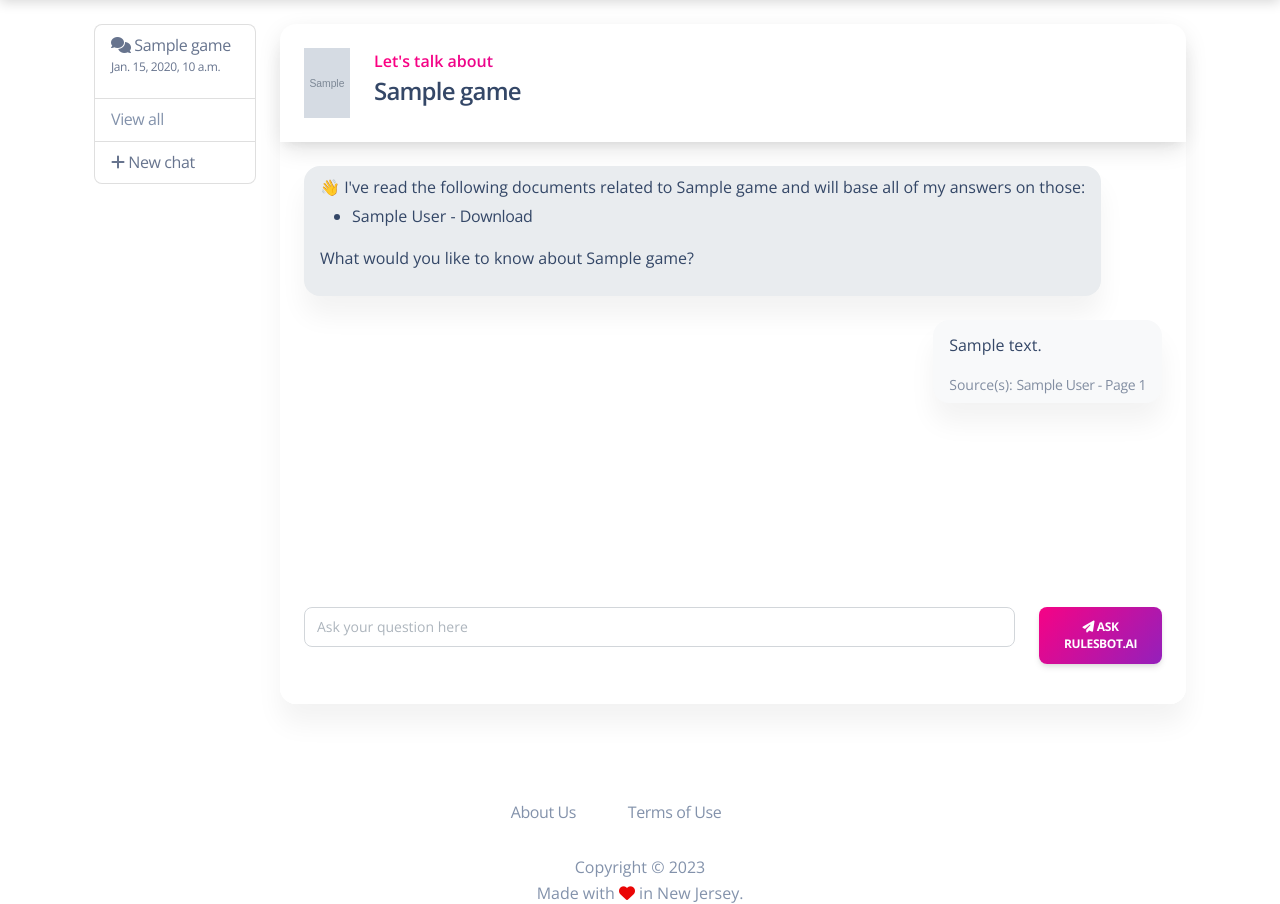
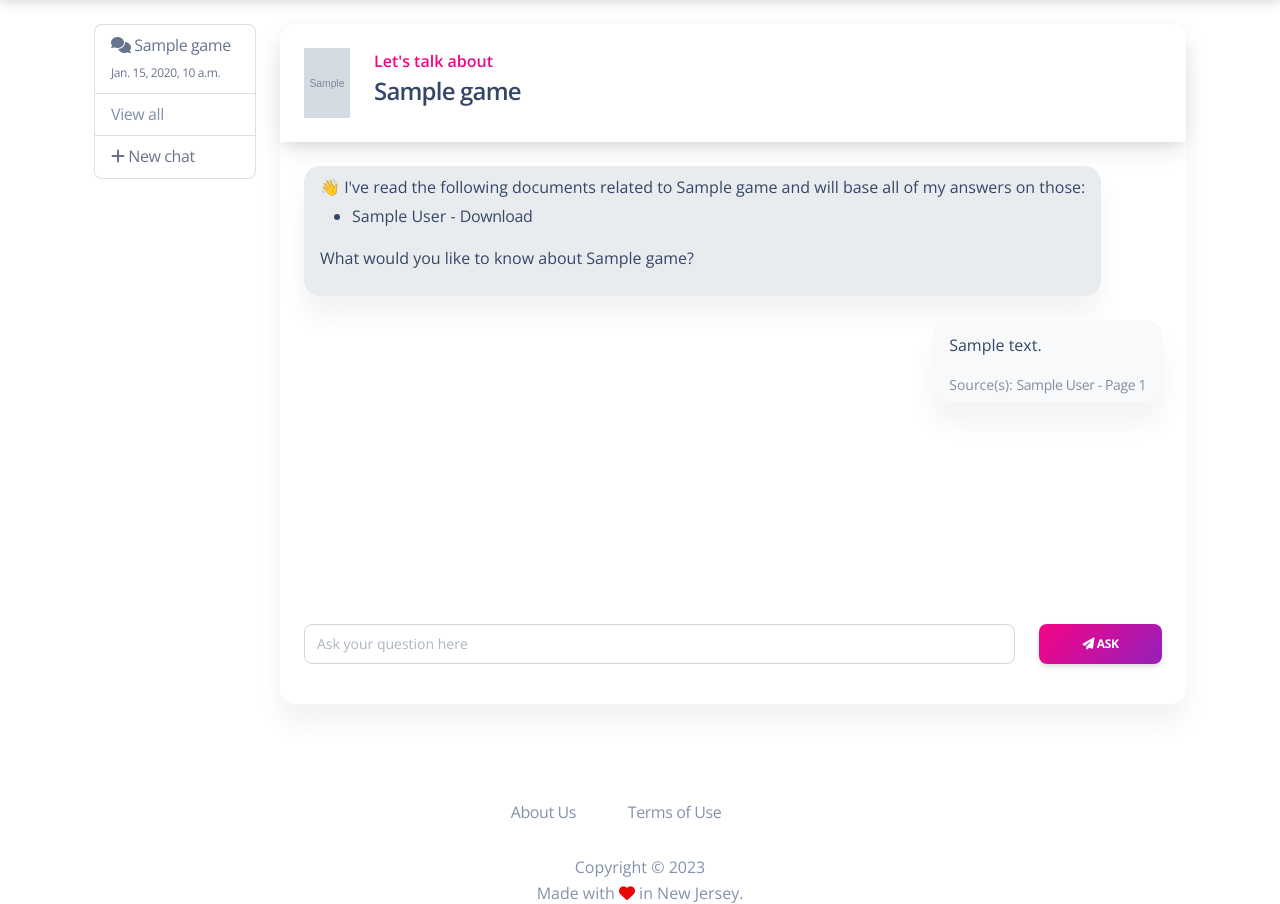
Before and after one commit to daugaard/rulesbot, a Django app: template chat/templates/chat/chat.html in a window 1280 px wide. Shown: the part 57-961 px from the top of the page. Run offline with Django 4.2, Linux system fonts and the light colour scheme; a user stored in the database is signed in; tables that the repository leaves empty hold one stand-in row (values such as "Sample post"); the template is opened without the code that fills it: most values are stand-ins (such as "Sample title", 1, 10 or a date in 2020); grey boxes marked "Sample" are stand-in pictures; data that the repository does not hold is empty; parts of the project's set-up code (start-up, migrations or seed data) failed here and were passed over; some libraries are stand-ins or nearby versions.

Commit message:
Fix styling and permissions on chat session.

```diff
--- a/chat/templates/chat/chat.html
+++ b/chat/templates/chat/chat.html
@@ -19,7 +19,8 @@
                         <a class="list-group-item list-group-item-action {% if session.session_slug == chat_session.session_slug %}active{% endif %}" href="{% url 'chat:view_chat_session' session.session_slug %}">
                             <i class="fa fa-comments"></i>
                             {{ session.game.name }}
-                            <p class="text-xs">{{ session.message_set.last.updated_at }}</p>
+                            <br/>
+                            <span class="text-xs">{{ session.message_set.last.updated_at }}</span>
                         </a>
                         {% endfor %}
                         <a class="list-group-item list-group-item-action text-secondary" href="{% url 'chat:sessions' %}">
@@ -108,7 +109,7 @@
                                 </div>
                                 <div class="col-lg-2">
                                     <button class="btn bg-gradient-primary mt-2 w-100" id="chat-form-button">
-                                        <i class="fa fa-send"></i> Ask RulesBot.ai
+                                        <i class="fa fa-send"></i> Ask
                                     </button>
                                     {% if not user.is_authenticated %}
                                        <a href="{% url 'users:sign-up' %}" class="btn bg-gradient-success d-lg-none d-md-block d-sm-block">Sign up to save your chat sessions</a>
--- a/chat/views.py
+++ b/chat/views.py
@@ -41,6 +41,10 @@ class SessionIndexView(LoginRequiredMixin, generic.ListView):
 def view_chat_session(request, session_slug):
     chat_session = get_object_or_404(ChatSession, session_slug=session_slug)
 
+    # check if we have permissions to view this session
+    if chat_session.user is not None and not request.user == chat_session.user:
+        return redirect(reverse("chat:index"))
+
     if request.method == "POST":
         # Process answer
         form = ChatForm(request.POST)
```
